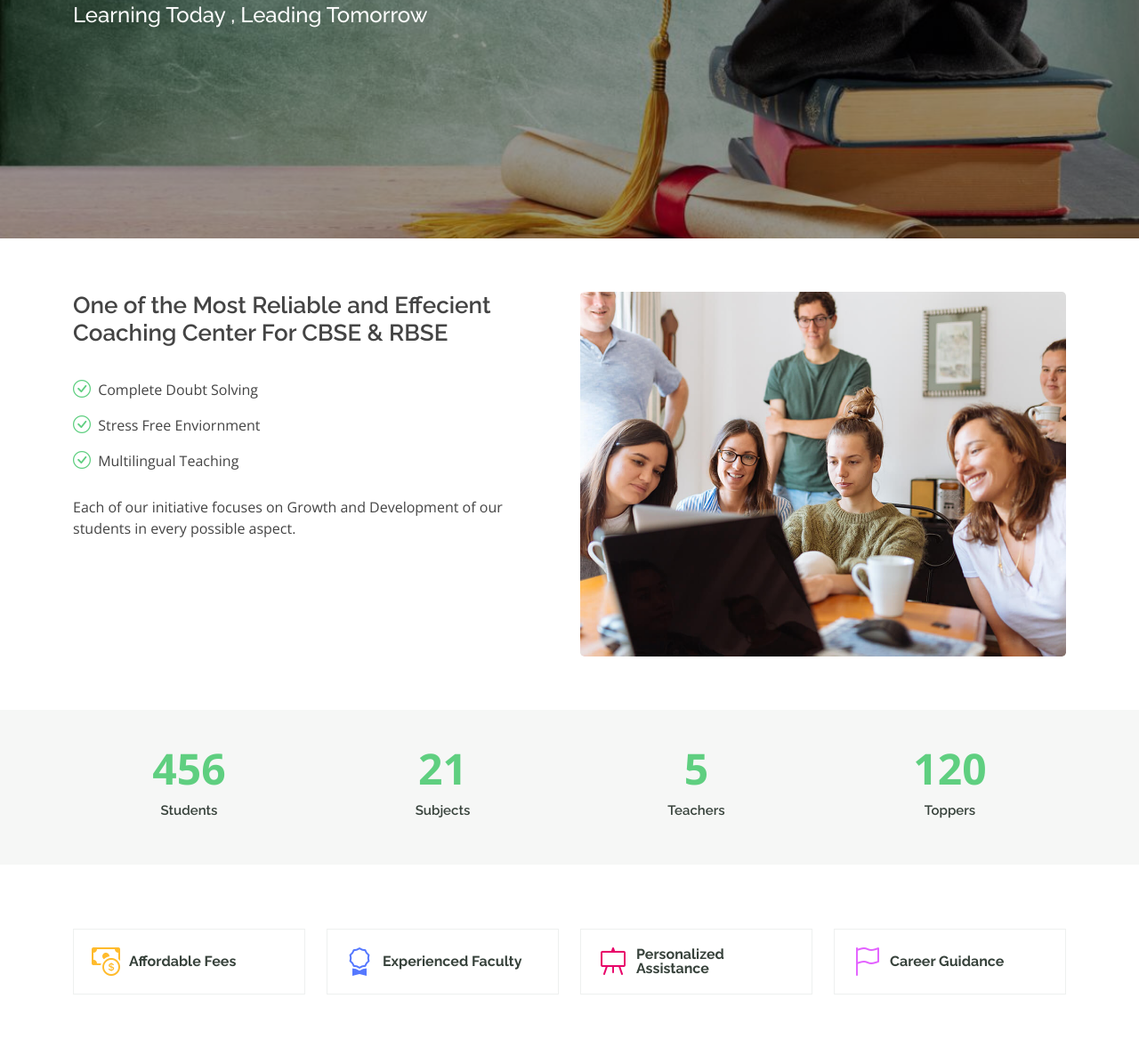
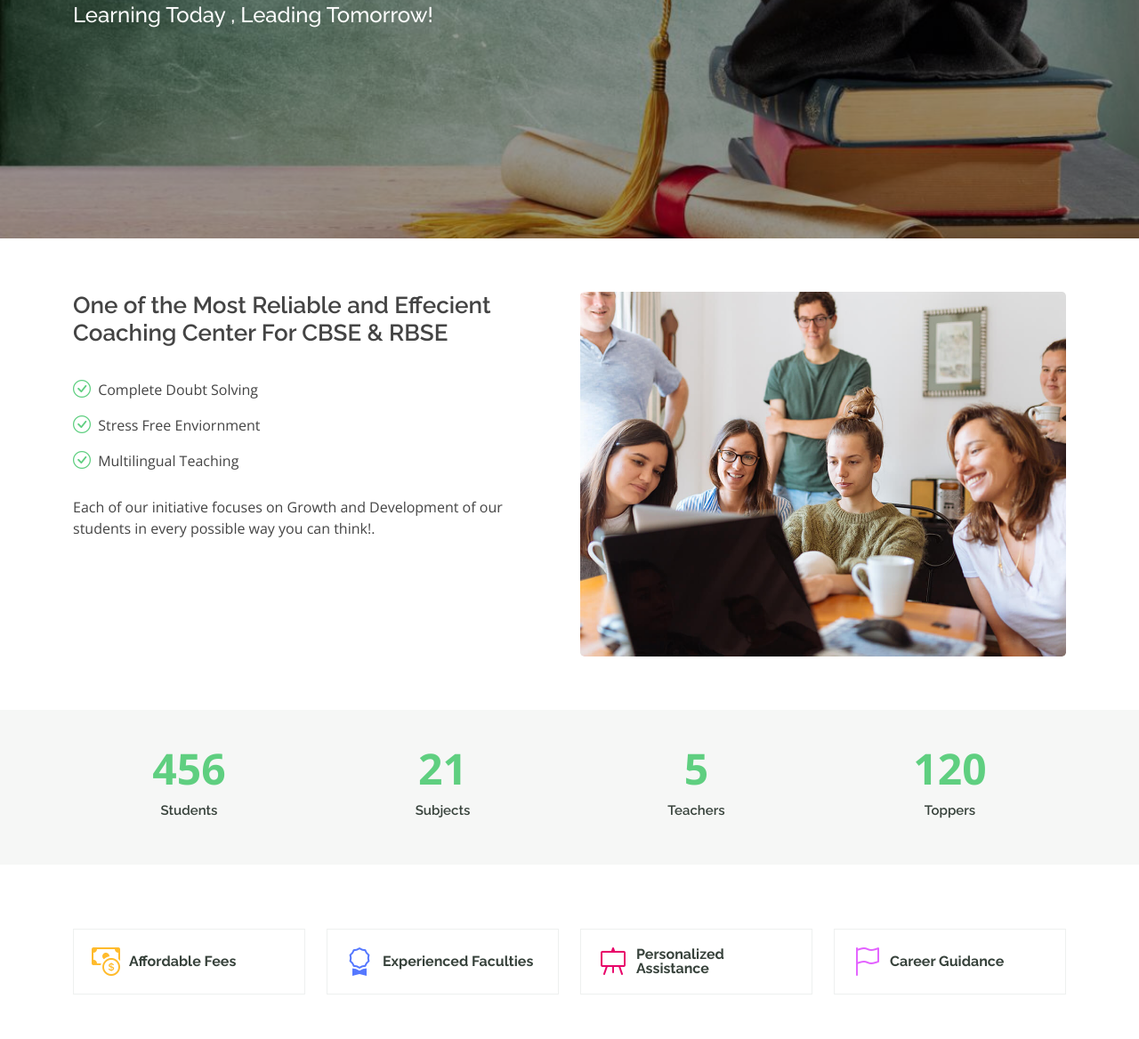
Before and after one commit to Commercep/website, a plain HTML site: page index.html in a window 1280 px wide. Shown: the part 372-1540 px from the top of the page at 89% size. Drawn offline with nearby package versions, Linux system fonts and the light colour scheme.

Commit message:
Update index.html

```diff
--- a/index.html
+++ b/index.html
@@ -57,7 +57,7 @@
   <section id="hero" class="d-flex justify-content-center align-items-center">
     <div class="container position-relative" data-aos="zoom-in" data-aos-delay="100">
       <h1>Commerce Point</h1>
-      <h2 style="color: white;">Learning Today , Leading Tomorrow</h2>
+      <h2 style="color: white;">Learning Today , Leading Tomorrow!</h2>
     </div>
   </section><!-- End Hero -->
 
@@ -80,7 +80,7 @@
               <li><i class="bi bi-check-circle"></i> Multilingual Teaching</li>
             </ul>
             <p>
-              Each of our initiative focuses on Growth and Development of our students in every possible aspect.
+              Each of our initiative focuses on Growth and Development of our students in every possible way you can think!.
 
           </div>
         </div>
@@ -141,7 +141,7 @@
           <div class="col-lg-3 col-md-4 mt-4 mt-md-0">
             <div class="icon-box">
               <i class="bi bi-award" style="color: #5578ff;"></i>
-              <h3><a href="">Experienced Faculty</a></h3>
+              <h3><a href="">Experienced Faculties</a></h3>
             </div>
           </div>
           <div class="col-lg-3 col-md-4 mt-4 mt-md-0">
```
